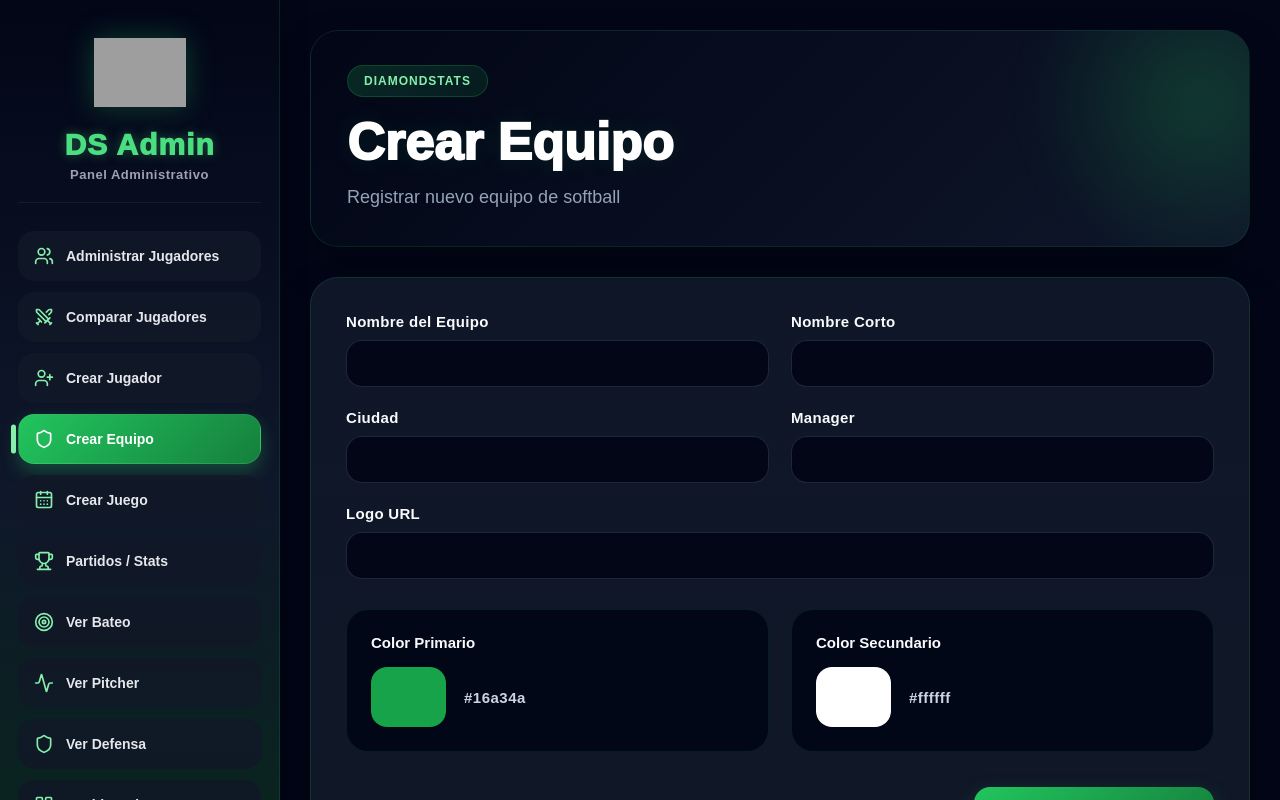
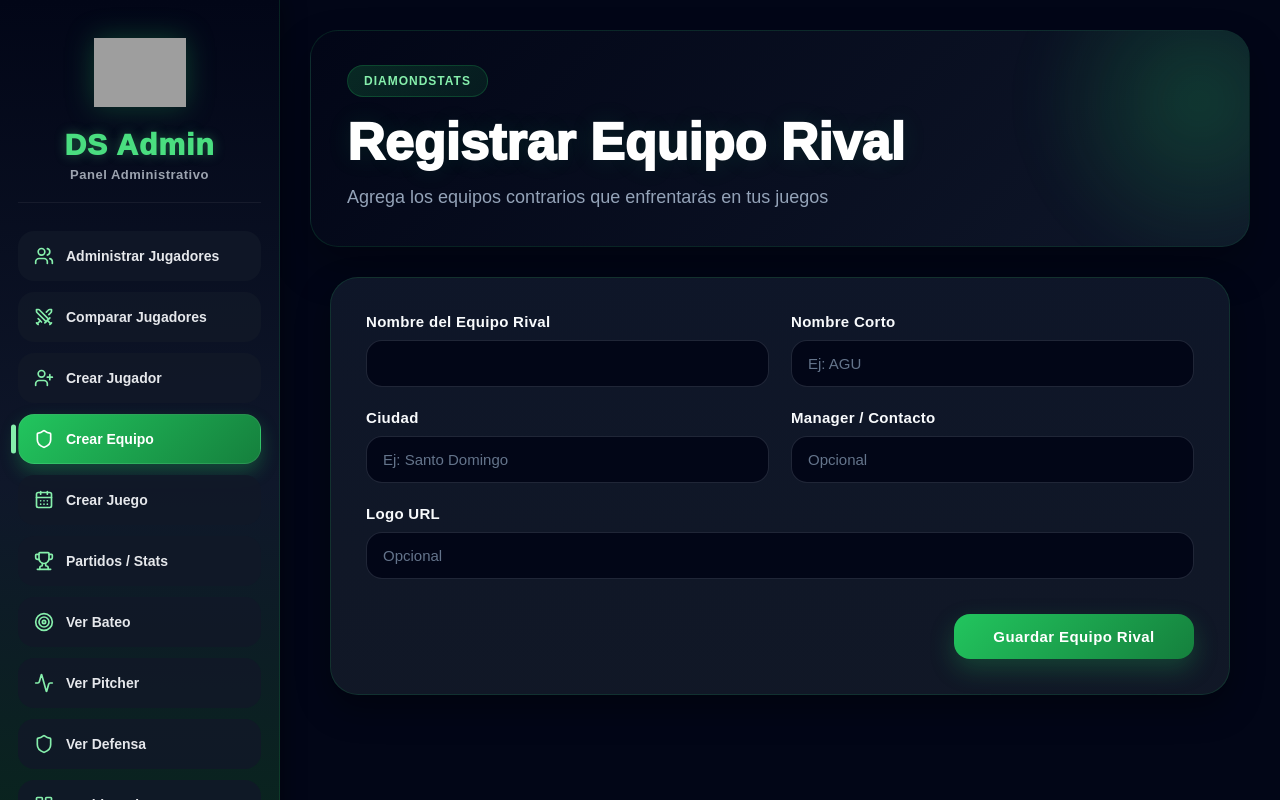
Before and after one commit to ahernandez-abel/DiamondStatsV1, a React (Vite) app in the folder frontend/: page /admin/teams/create in a window 1280 px wide. Shown: the top 800 px of the page. Built offline with nearby package versions, Linux system fonts and the light colour scheme; sample sign-in values are in the browser's storage; grey boxes are pictures that could not be loaded.

Commit message:
createam

```diff
--- a/frontend/src/pages/teams/CreateTeamPage.css
+++ b/frontend/src/pages/teams/CreateTeamPage.css
@@ -2,44 +2,33 @@
 
 .create-team-page {
   width: 100%;
-
   padding: 30px;
 }
 
 .create-team-container {
   margin-top: 30px;
-
   display: flex;
   justify-content: center;
 }
 
 .create-team-form {
   width: 100%;
-  max-width: 1000px;
-
+  max-width: 900px;
   padding: 35px;
-
   border-radius: 28px;
-
   background: linear-gradient(
     180deg,
     rgba(15, 23, 42, 0.96) 0%,
     rgba(17, 24, 39, 0.98) 100%
   );
-
   border: 1px solid rgba(34, 197, 94, 0.15);
-
-  box-shadow:
-    0 14px 32px rgba(0, 0, 0, 0.35);
-
+  box-shadow: 0 14px 32px rgba(0, 0, 0, 0.35);
   backdrop-filter: blur(10px);
 }
 
 .team-form-grid {
   display: grid;
-
   grid-template-columns: repeat(2, 1fr);
-
   gap: 22px;
 }
 
@@ -52,87 +41,8 @@
   margin-top: 22px;
 }
 
-.team-colors-section {
-  margin-top: 30px;
-
-  display: grid;
-
-  grid-template-columns: repeat(2, 1fr);
-
-  gap: 22px;
-}
-
-.color-card {
-  padding: 24px;
-
-  border-radius: 22px;
-
-  background: rgba(2, 6, 23, 0.9);
-
-  border: 1px solid rgba(34, 197, 94, 0.12);
-
-  transition: all 0.3s ease;
-}
-
-.color-card:hover {
-  border-color: rgba(34, 197, 94, 0.3);
-
-  transform: translateY(-2px);
-}
-
-.color-label {
-  display: block;
-
-  margin-bottom: 16px;
-
-  color: #f8fafc;
-
-  font-size: 15px;
-  font-weight: 800;
-}
-
-.color-input-wrapper {
-  display: flex;
-  align-items: center;
-  gap: 18px;
-}
-
-.color-input {
-  width: 75px;
-  height: 60px;
-
-  border: none;
-
-  border-radius: 16px;
-
-  background: transparent;
-
-  cursor: pointer;
-
-  overflow: hidden;
-}
-
-.color-input::-webkit-color-swatch {
-  border: none;
-  border-radius: 14px;
-}
-
-.color-input::-webkit-color-swatch-wrapper {
-  padding: 0;
-}
-
-.color-code {
-  color: #cbd5e1;
-
-  font-size: 15px;
-  font-weight: 700;
-
-  letter-spacing: 0.5px;
-}
-
 .team-button-container {
   margin-top: 35px;
-
   display: flex;
   justify-content: flex-end;
 }
@@ -142,9 +52,7 @@
 }
 
 @media (max-width: 900px) {
-
-  .team-form-grid,
-  .team-colors-section {
+  .team-form-grid {
     grid-template-columns: 1fr;
   }
 
@@ -154,14 +62,12 @@
 }
 
 @media (max-width: 600px) {
-
   .create-team-page {
     padding: 18px;
   }
 
   .create-team-form {
     padding: 22px;
-
     border-radius: 22px;
   }
 
@@ -172,9 +78,4 @@
   .team-button-container button {
     width: 100%;
   }
-
-  .color-input-wrapper {
-    flex-direction: column;
-    align-items: flex-start;
-  }
 }
--- a/frontend/src/pages/teams/CreateTeamPage.jsx
+++ b/frontend/src/pages/teams/CreateTeamPage.jsx
@@ -13,18 +13,16 @@ import PageHeader from '../../components/layout/PageHeader'
 import './CreateTeamPage.css'
 
 function CreateTeamPage() {
-
   const initialForm = {
     name: '',
     short_name: '',
     city: '',
     manager_name: '',
     logo_url: '',
-    primary_color: '#16a34a',
-    secondary_color: '#ffffff',
   }
 
   const [form, setForm] = useState(initialForm)
+  const [loading, setLoading] = useState(false)
 
   const handleChange = (e) => {
     setForm({
@@ -36,162 +34,113 @@ function CreateTeamPage() {
   const handleSubmit = async (e) => {
     e.preventDefault()
 
+    if (!form.name.trim()) {
+      alert('El nombre del equipo rival es obligatorio')
+      return
+    }
+
     try {
-      await createTeam(form)
+      setLoading(true)
 
-      alert('Equipo creado correctamente')
+      await createTeam({
+        ...form,
+        name: form.name.trim(),
+        short_name: form.short_name.trim() || null,
+        city: form.city.trim() || null,
+        manager_name: form.manager_name.trim() || null,
+        logo_url: form.logo_url.trim() || null,
+        is_main: false,
+      })
+
+      alert('Equipo rival registrado correctamente')
 
       setForm(initialForm)
-
     } catch (error) {
       console.log(error)
-      alert('Error creando equipo')
+
+      const message =
+        error.response?.data?.message ||
+        'Error registrando equipo rival'
+
+      alert(message)
+    } finally {
+      setLoading(false)
     }
   }
 
   return (
     <DashboardLayout>
-
       <div className="create-team-page">
-
         <PageHeader
-          title="Crear Equipo"
-          subtitle="Registrar nuevo equipo de softball"
+          title="Registrar Equipo Rival"
+          subtitle="Agrega los equipos contrarios que enfrentarás en tus juegos"
         />
 
         <div className="create-team-container">
-
           <form
             onSubmit={handleSubmit}
             className="create-team-form"
           >
-
             <div className="team-form-grid">
-
               <div className="team-form-group">
-
                 <Input
-                  label="Nombre del Equipo"
+                  label="Nombre del Equipo Rival"
                   name="name"
                   value={form.name}
                   onChange={handleChange}
                   required
                 />
-
               </div>
 
               <div className="team-form-group">
-
                 <Input
                   label="Nombre Corto"
                   name="short_name"
                   value={form.short_name}
                   onChange={handleChange}
+                  placeholder="Ej: AGU"
                 />
-
               </div>
 
               <div className="team-form-group">
-
                 <Input
                   label="Ciudad"
                   name="city"
                   value={form.city}
                   onChange={handleChange}
+                  placeholder="Ej: Santo Domingo"
                 />
-
               </div>
 
               <div className="team-form-group">
-
                 <Input
-                  label="Manager"
+                  label="Manager / Contacto"
                   name="manager_name"
                   value={form.manager_name}
                   onChange={handleChange}
+                  placeholder="Opcional"
                 />
-
               </div>
-
             </div>
 
             <div className="team-form-group full-width">
-
               <Input
                 label="Logo URL"
                 name="logo_url"
                 value={form.logo_url}
                 onChange={handleChange}
+                placeholder="Opcional"
               />
-
-            </div>
-
-            <div className="team-colors-section">
-
-              <div className="color-card">
-
-                <label className="color-label">
-                  Color Primario
-                </label>
-
-                <div className="color-input-wrapper">
-
-                  <input
-                    type="color"
-                    name="primary_color"
-                    value={form.primary_color}
-                    onChange={handleChange}
-                    className="color-input"
-                  />
-
-                  <span className="color-code">
-                    {form.primary_color}
-                  </span>
-
-                </div>
-
-              </div>
-
-              <div className="color-card">
-
-                <label className="color-label">
-                  Color Secundario
-                </label>
-
-                <div className="color-input-wrapper">
-
-                  <input
-                    type="color"
-                    name="secondary_color"
-                    value={form.secondary_color}
-                    onChange={handleChange}
-                    className="color-input"
-                  />
-
-                  <span className="color-code">
-                    {form.secondary_color}
-                  </span>
-
-                </div>
-
-              </div>
-
             </div>
 
             <div className="team-button-container">
-
-              <Button type="submit">
-                Guardar Equipo
+              <Button type="submit" disabled={loading}>
+                {loading ? 'Registrando...' : 'Guardar Equipo Rival'}
               </Button>
-
             </div>
-
           </form>
-
         </div>
-
       </div>
-
     </DashboardLayout>
   )
 }
```
